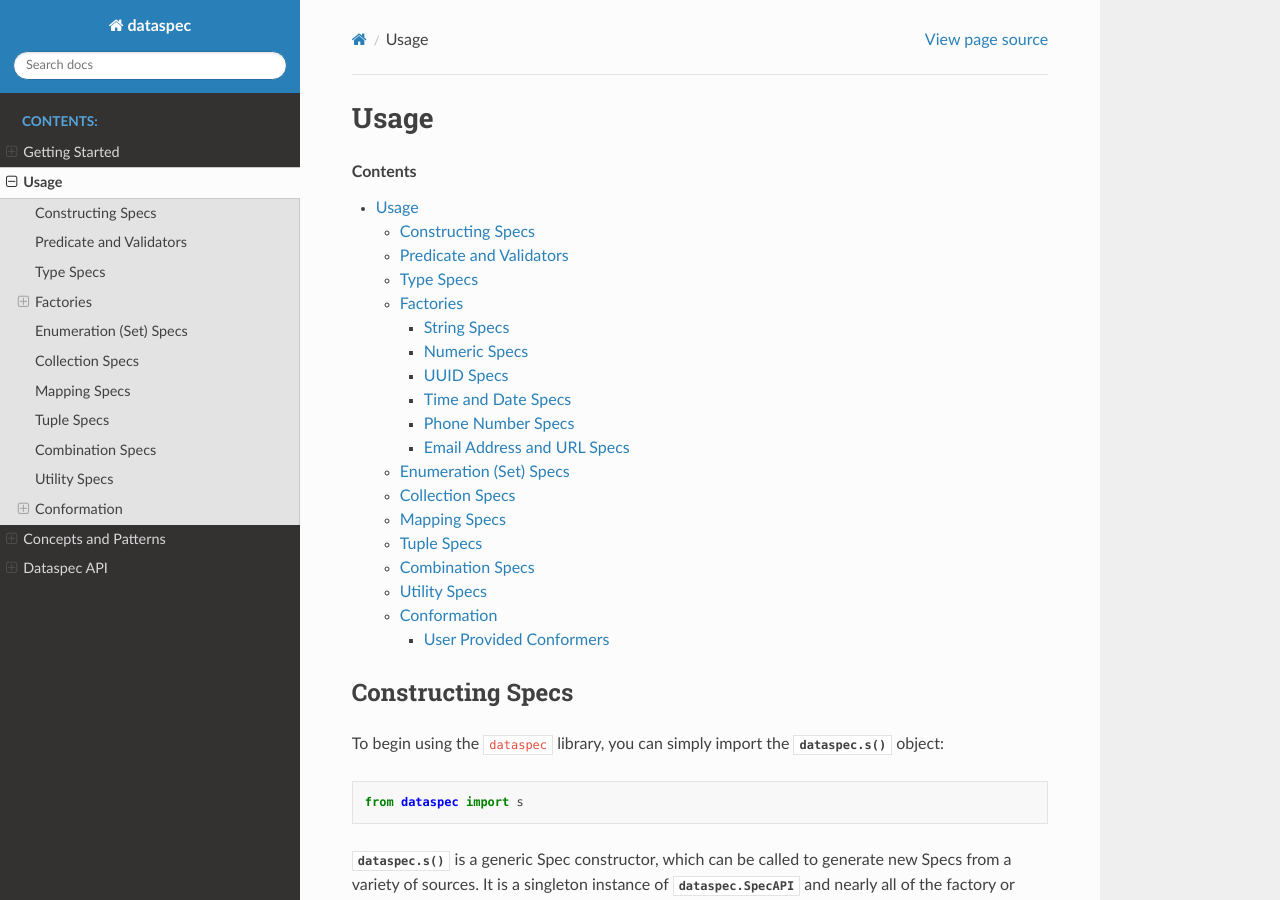
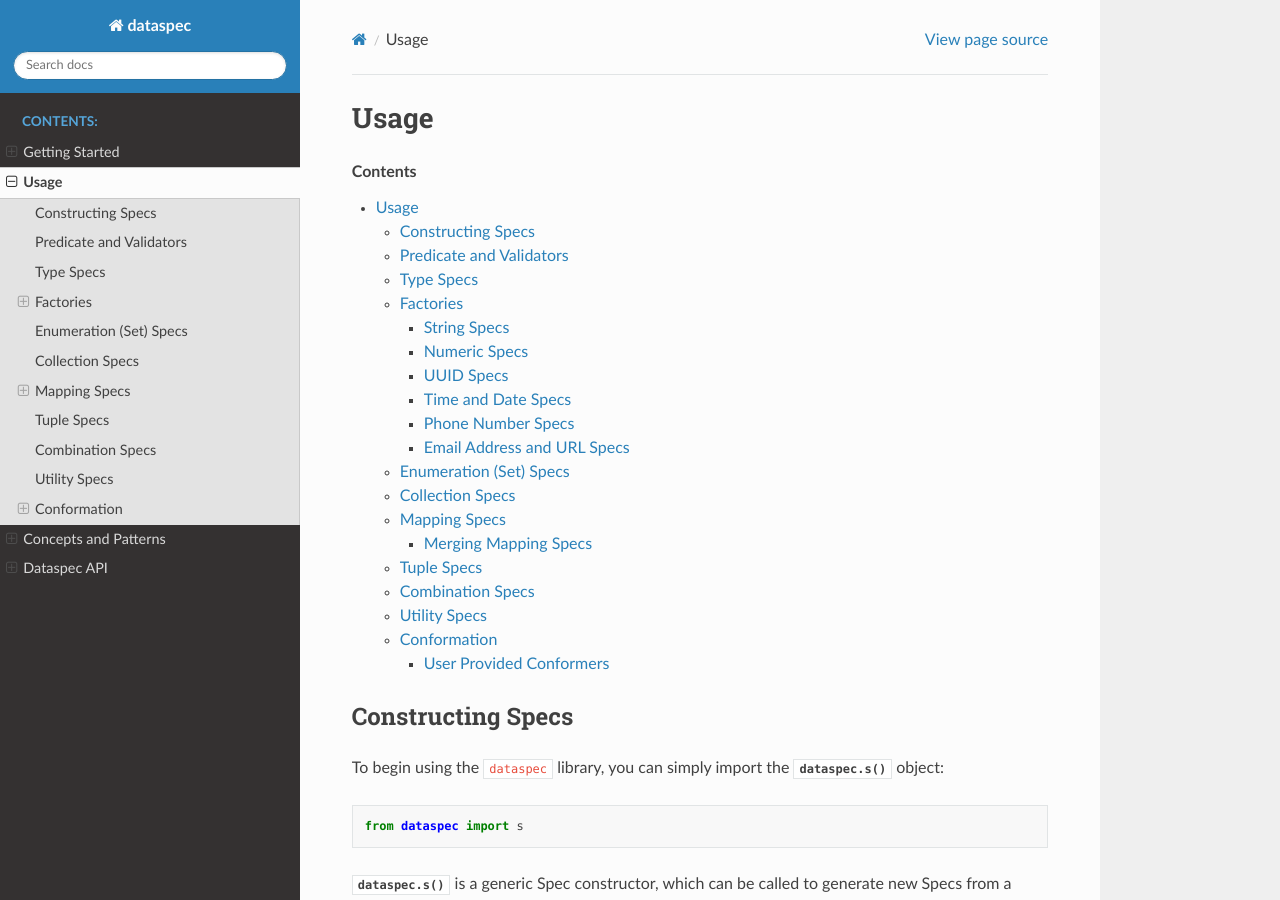
Before and after one commit to coverahealth/dataspec, a Sphinx documentation site: the page built from docs/usage.rst, in a window 1280 px wide and 900 px high. Built offline with Sphinx 7.4.7 and the Read the Docs theme 2.0.0, drawn with Linux system fonts in a browser that asks for light colours; some of the changed text lies outside the part shown.

Commit message:
empty doc section

```diff
--- a/docs/usage.rst
+++ b/docs/usage.rst
@@ -339,6 +339,13 @@
 included in the input. Optional keys will be included in the conformed value if they
 appear in the input map.
 
+.. _merging_mapping_specs:
+
+Merging Mapping Specs
+^^^^^^^^^^^^^^^^^^^^^
+
+TBD
+
 .. _tuple_specs:
 
 Tuple Specs
```
